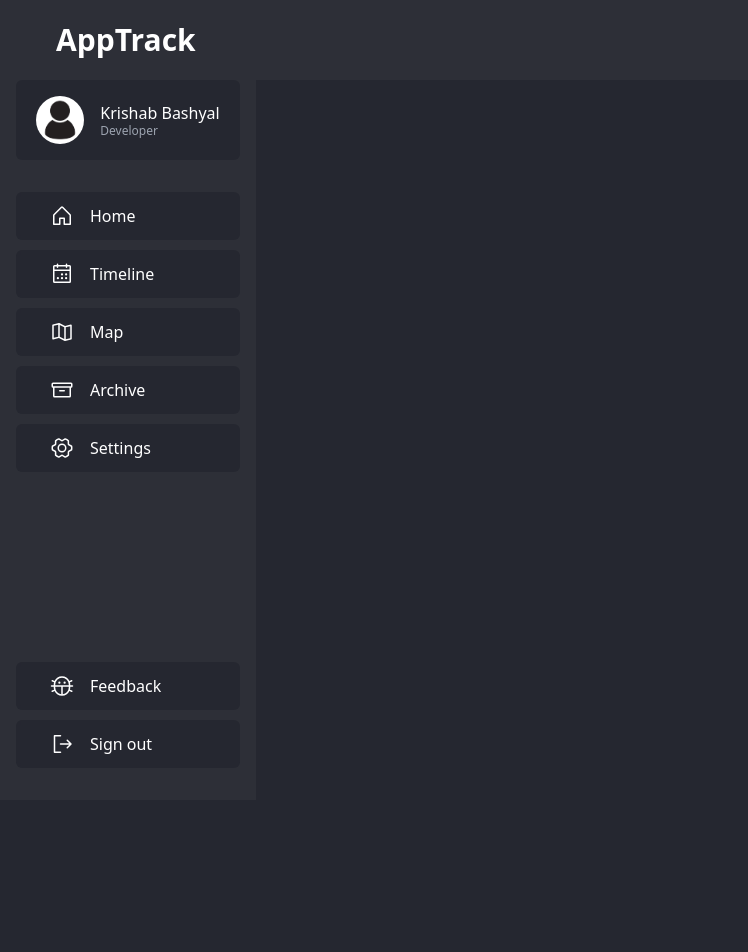
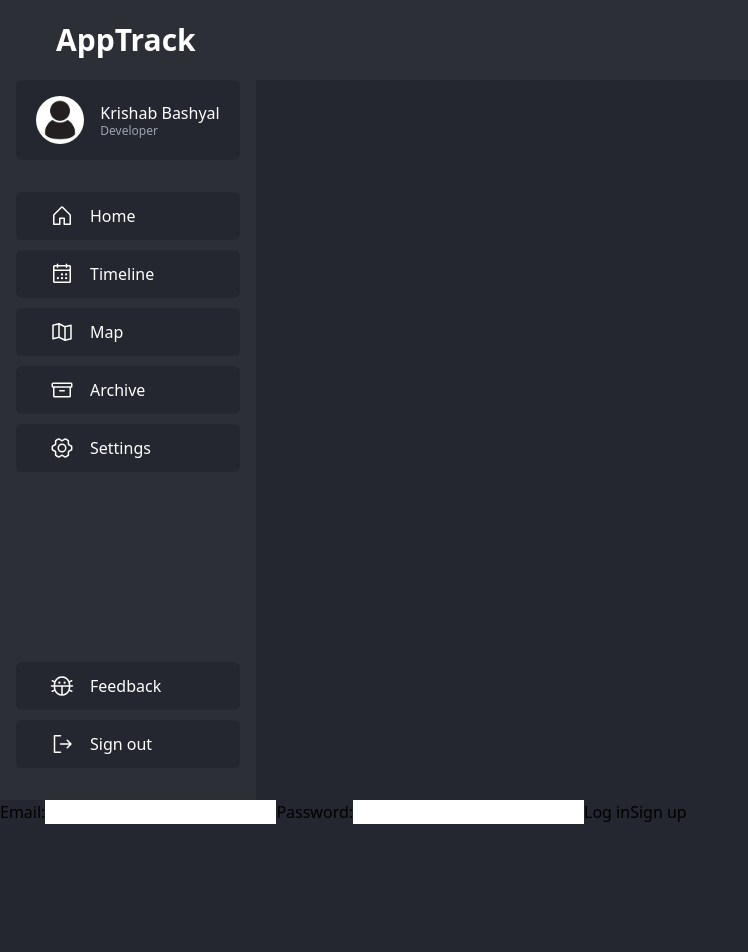
Before and after one commit to krishabbashyal/Apptive, a Next.js app in the folder client/: page /login in a window 1280 px wide. Before the commit this address had no page. Shown: the top 952 px of the page, without its empty margins (0-748 px from the left). After the commit the page ends 824 px from the top, so only its background shows below. Built offline with nearby package versions, Linux system fonts and the light colour scheme.

Commit message:
Implemented a basic form to sign in / sign up with

```diff
--- /dev/null
+++ b/client/src/app/login/page.tsx
@@ -0,0 +1,14 @@
+import { login, signup } from './actions'
+
+export default function LoginPage() {
+  return (
+    <form>
+      <label htmlFor="email">Email:</label>
+      <input id="email" name="email" type="email" required />
+      <label htmlFor="password">Password:</label>
+      <input id="password" name="password" type="password" required />
+      <button formAction={login}>Log in</button>
+      <button formAction={signup}>Sign up</button>
+    </form>
+  )
+}
```
